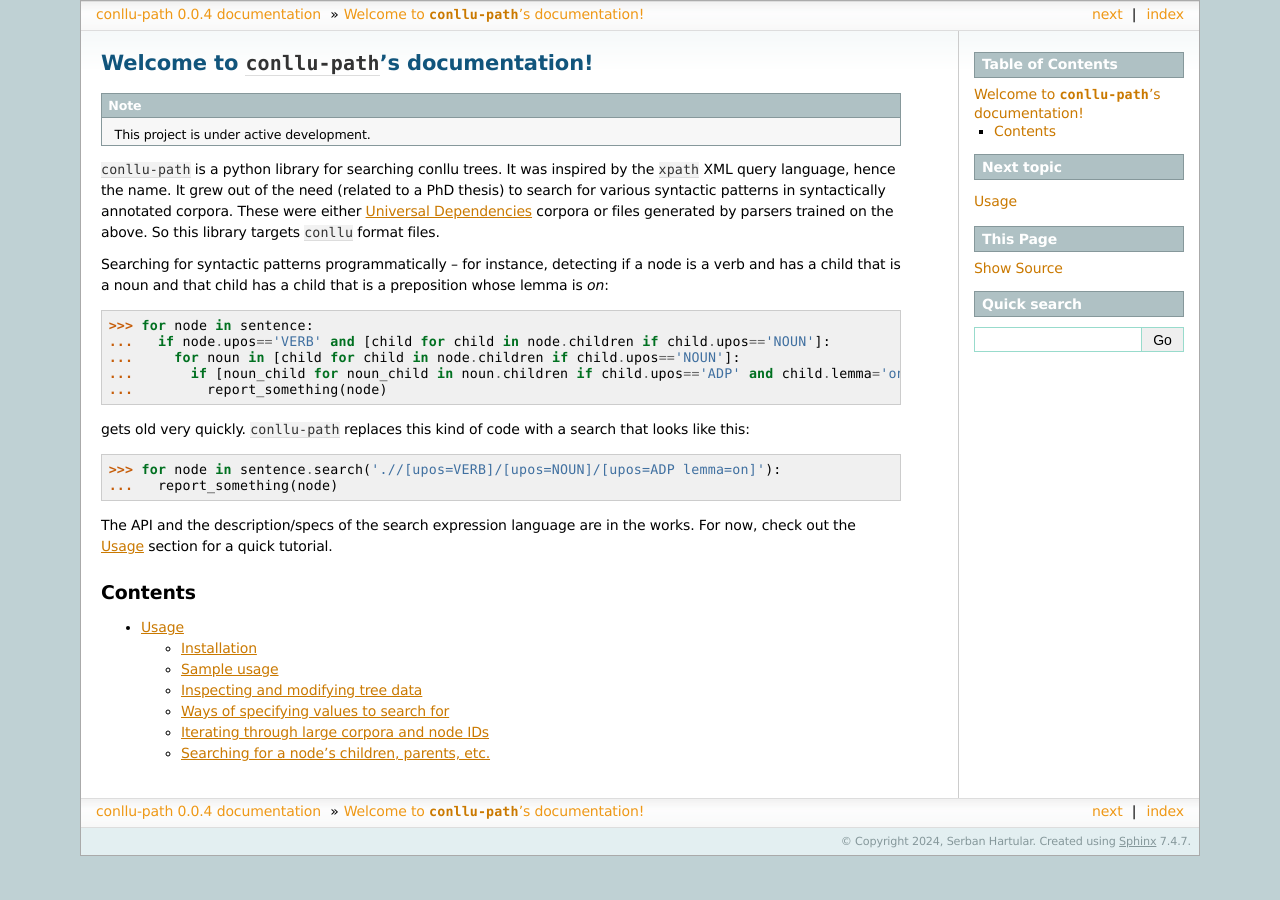
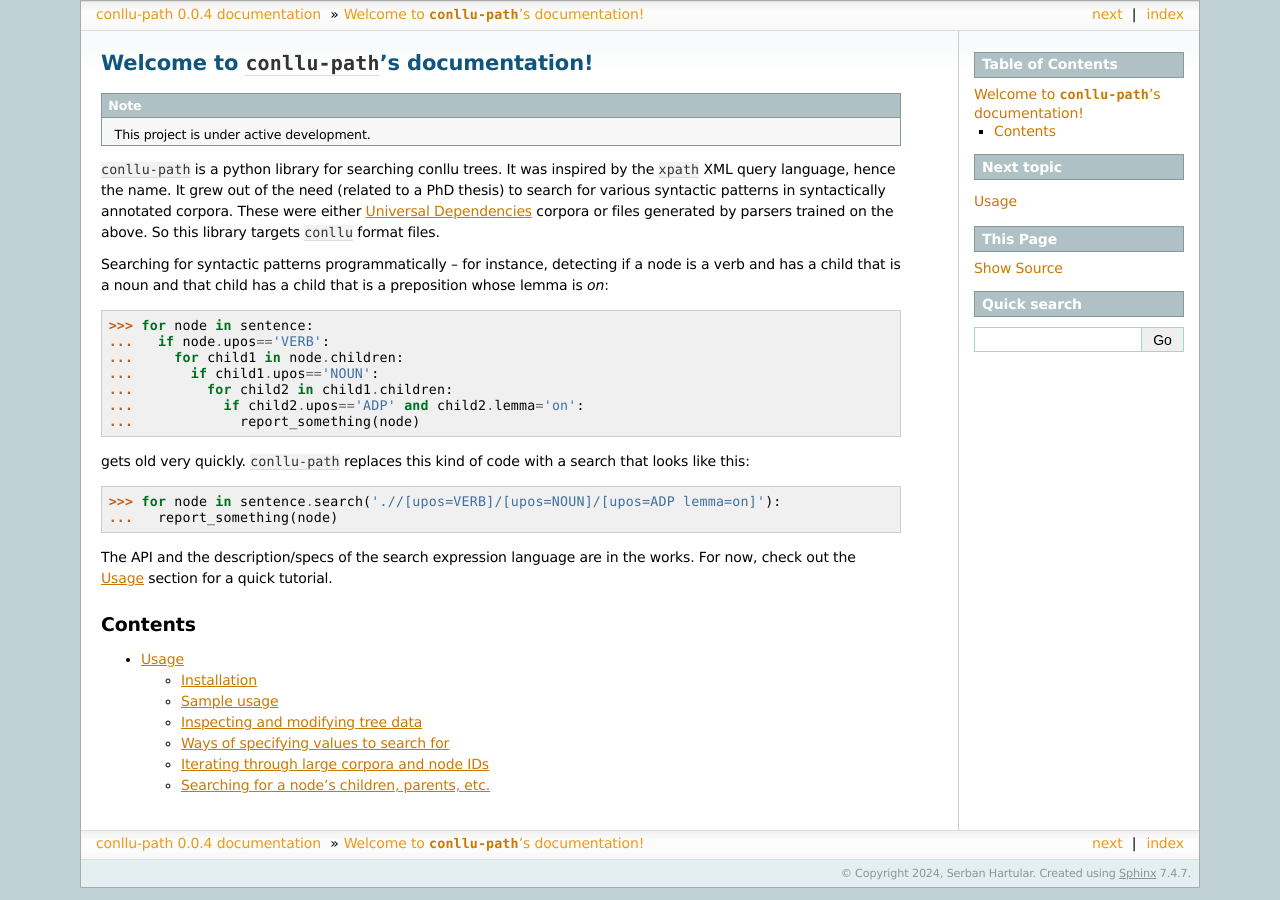
Before and after one commit to serban-hartular/conllu-path, a Sphinx documentation site: the page built from docs/source/index.rst, in a window 1280 px wide. Built offline with Sphinx 7.4.7, drawn with Linux system fonts in a browser that asks for light colours.

Commit message:
Changed docs, library is up on pip.

```diff
--- a/docs/source/index.rst
+++ b/docs/source/index.rst
@@ -23,10 +23,12 @@ if a node is a verb and has a child that is a noun and that child has a child
 that is a preposition whose lemma is *on*:
 
 >>> for node in sentence:
-...   if node.upos=='VERB' and [child for child in node.children if child.upos=='NOUN']:
-...     for noun in [child for child in node.children if child.upos=='NOUN']:
-...       if [noun_child for noun_child in noun.children if child.upos=='ADP' and child.lemma='on']:
-...         report_something(node)
+...   if node.upos=='VERB':
+...     for child1 in node.children:
+...       if child1.upos=='NOUN':
+...         for child2 in child1.children:
+...           if child2.upos=='ADP' and child2.lemma='on':
+...             report_something(node)
 
 gets old very quickly. ``conllu-path`` replaces this kind of code with a search
 that looks like this:
```
Also changed, not shown: docs/source/usage.rst (+4 -4 lines), 8 other files.
